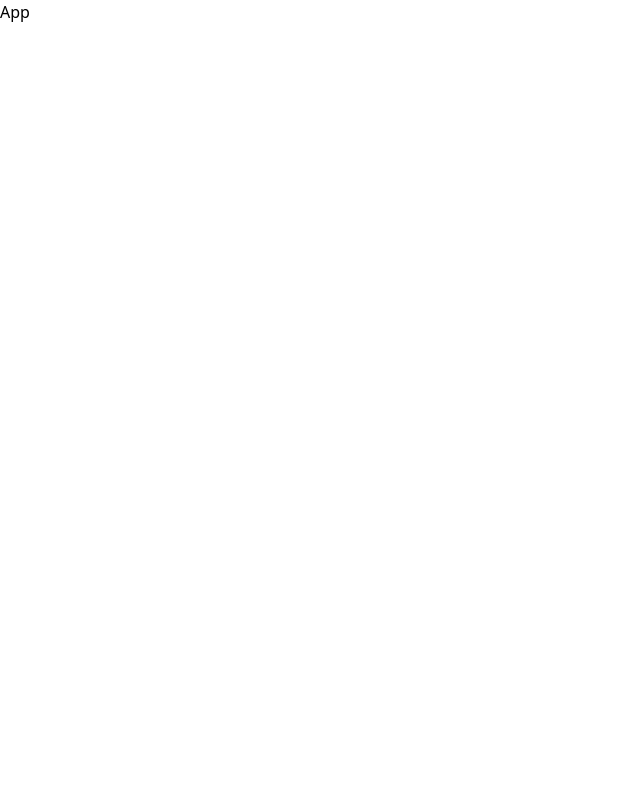
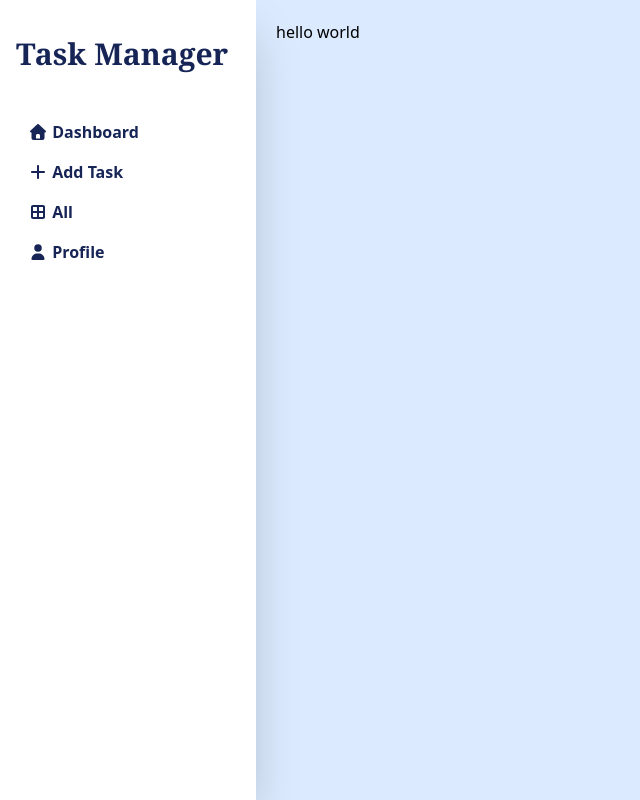
Before and after one commit to Sherzod-006/To-Do-0.0.2, a React (Vite) app: page / in a window 1280 px wide. Shown: the whole page, without its empty margins (0-640 px from the left). Built offline with nearby package versions, Linux system fonts and the light colour scheme.

Commit message:
completed creating and styling the AsideBar component

```diff
--- a/src/App.tsx
+++ b/src/App.tsx
@@ -1,7 +1,10 @@
+import AsideBar from './components/AsideBar';
+
 const App = () => {
   return (
-    <div>
-      <h1>App</h1>
+    <div className="bg-blue-100 flex min-h-screen p-5">
+      <AsideBar />
+      <h1 className='ml-64'>hello world</h1>
     </div>
   )
 }
--- /dev/null
+++ b/src/components/AsideBar.tsx
@@ -0,0 +1,36 @@
+import { FontAwesomeIcon } from '@fortawesome/react-fontawesome';
+import { faHouse, faPlus, faBorderAll, faUser } from '@fortawesome/free-solid-svg-icons';
+import type { IconProp } from '@fortawesome/fontawesome-svg-core';
+
+const AsideBar = () => {
+
+    //STYLING
+    const linkClasses: string = `block w-full py-2 px-3 font-bold text-blue-950 hover:bg-blue-100 hover:rounded-xl`;
+    const aside: string = "fixed top-0 left-0 bg-white w-64 min-h-screen shadow-2xl p-4"
+    const title: string = "text-3xl font-bold font-serif mt-5 mb-10 text-blue-950"
+
+    //TEMPLATES
+    function renderLink(className: string, href: string, value: string, icons: IconProp){
+        return (
+            <a className={className} href={href}>
+                <FontAwesomeIcon icon={icons} /> {value}
+            </a>
+        );
+    };
+
+  return (
+    <aside className={aside}>
+      <h1 className={title}>Task Manager</h1>
+      <nav>
+        <ul>
+            <li>{renderLink(linkClasses, "#", "Dashboard", faHouse)}</li>
+            <li>{renderLink(linkClasses, "#", "Add Task", faPlus)}</li>
+            <li>{renderLink(linkClasses, "#", "All", faBorderAll)}</li>
+            <li>{renderLink(linkClasses, "#", "Profile", faUser)}</li>
+        </ul>
+      </nav>
+    </aside>
+  )
+}
+
+export default AsideBar
```
Also changed, not shown: src/App.css (added).
